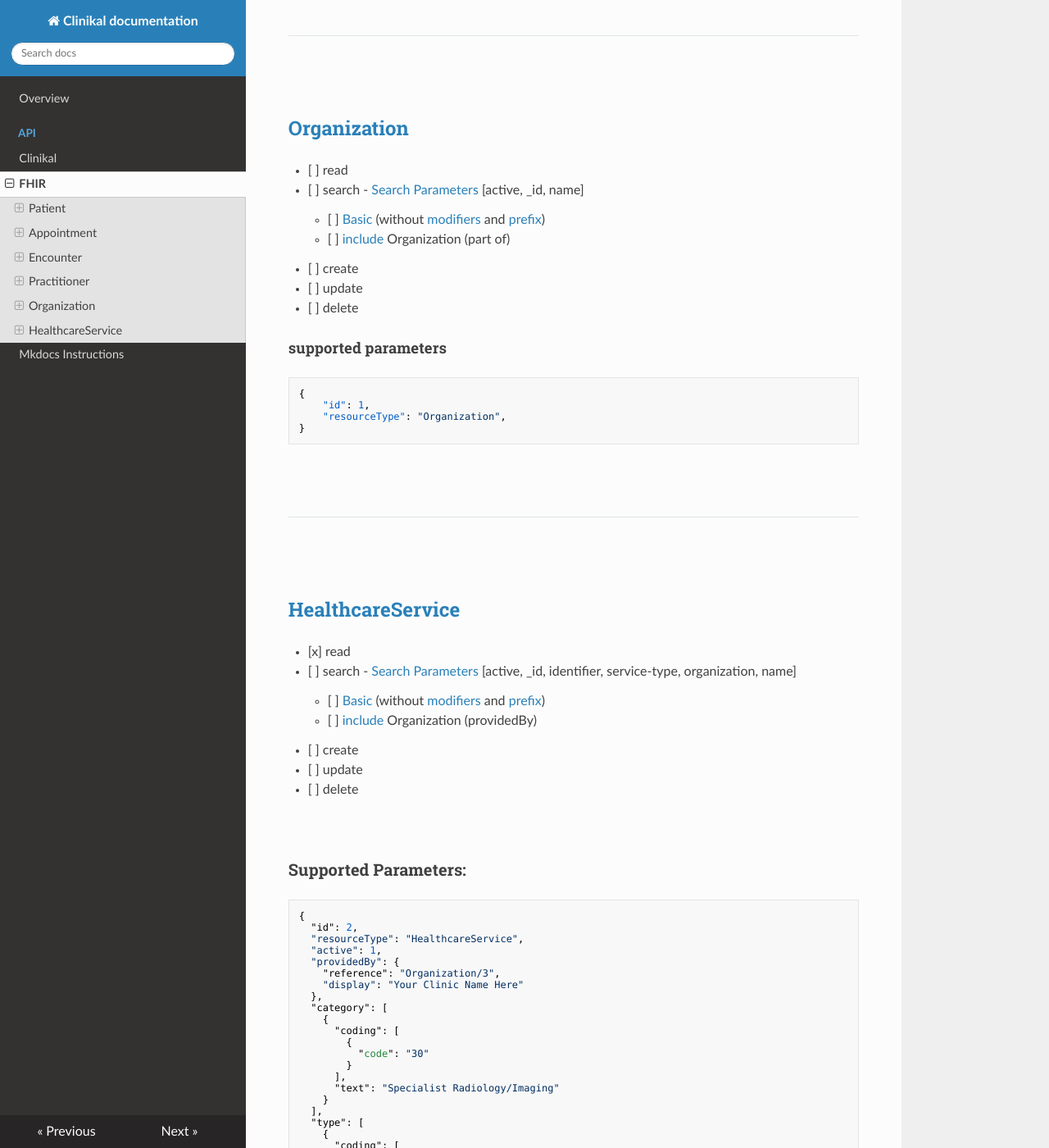
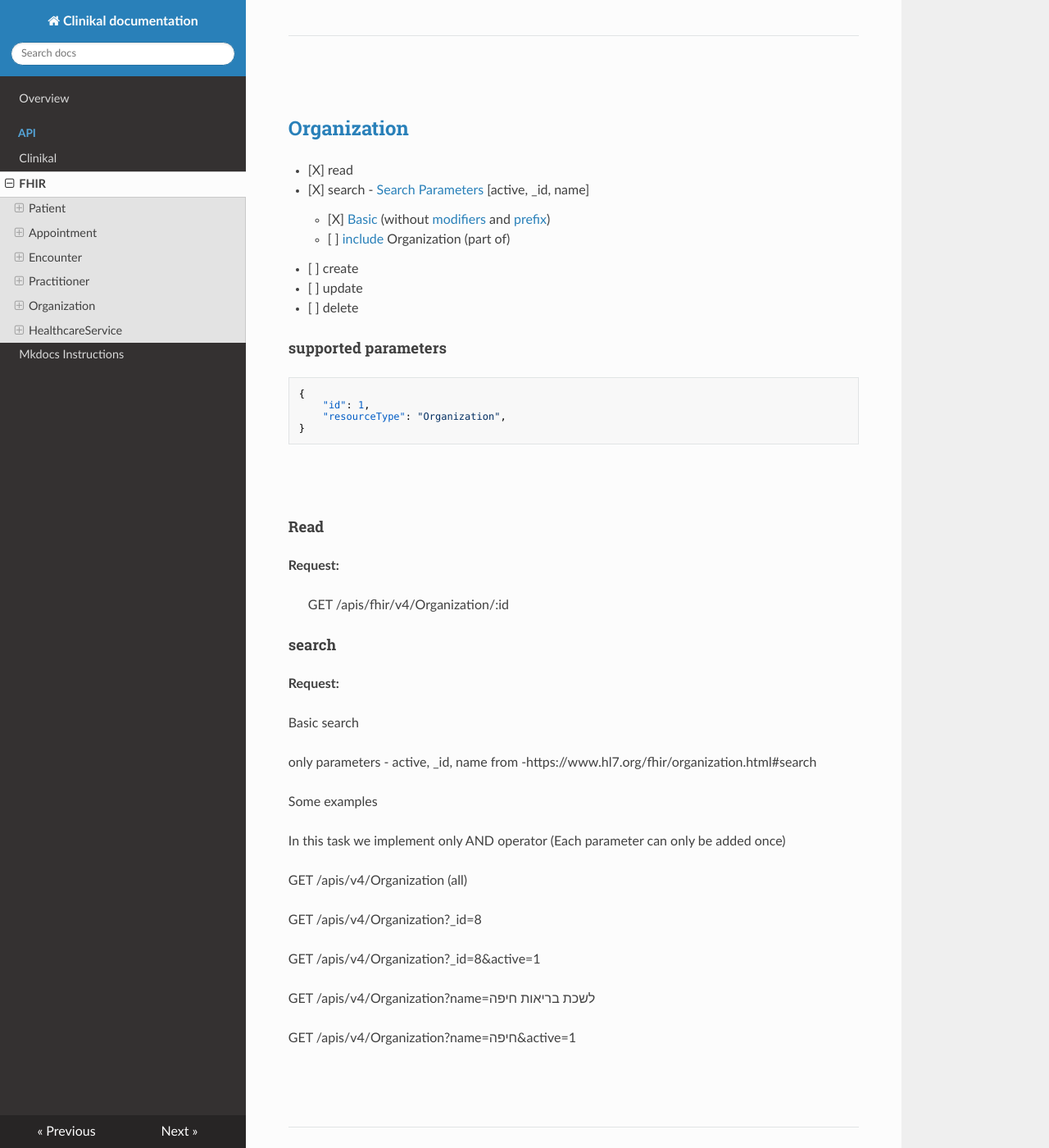
Before and after one commit to MohGovIL/Clinical-Documentation, an MkDocs documentation site: the page built from docs/api/fhir.md, in a window 1280 px wide and 1400 px high, scrolled down 5801 px. Shown: the whole window at 82% size. Built offline with MkDocs 1.6.1, drawn with Linux system fonts in a browser that asks for light colours; nearby versions of some CDN libraries.

Commit message:
ADD ORGANIZATION ACTIVITY

`````diff
--- a/docs/api/fhir.md
+++ b/docs/api/fhir.md
@@ -290,9 +290,9 @@ Example - change status
 
 ##[Organization](https://www.hl7.org/fhir/organization.html)
 
-- [ ] read
-- [ ] search - [Search Parameters](https://www.hl7.org/fhir/organization.html#search)  [active, _id, name]
-    - [ ] [Basic](https://www.hl7.org/fhir/search.html#string) (without [modifiers](https://www.hl7.org/fhir/search.html#modifiers) and [prefix](https://www.hl7.org/fhir/search.html#prefix))
+- [X] read
+- [X] search - [Search Parameters](https://www.hl7.org/fhir/organization.html#search)  [active, _id, name]
+    - [X] [Basic](https://www.hl7.org/fhir/search.html#string) (without [modifiers](https://www.hl7.org/fhir/search.html#modifiers) and [prefix](https://www.hl7.org/fhir/search.html#prefix))
     - [ ] [include](https://www.hl7.org/fhir/search.html#include) Organization (part of)
 - [ ] create
 - [ ] update
@@ -305,6 +305,37 @@ Example - change status
     "resourceType": "Organization",
 }
 ````
+
+<br><br>
+
+####Read
+
+**Request:**
+
+> GET /apis/fhir/v4/Organization/:id
+
+
+####search
+
+**Request:**
+
+Basic search
+
+only parameters - active, _id, name from -https://www.hl7.org/fhir/organization.html#search
+
+Some examples
+
+In this task we implement only AND operator (Each parameter can only be added once)
+
+GET /apis/v4/Organization (all)
+
+GET /apis/v4/Organization?_id=8
+
+GET /apis/v4/Organization?_id=8&active=1
+
+GET /apis/v4/Organization?name=לשכת בריאות חיפה
+
+GET /apis/v4/Organization?name=חיפה&active=1
 
 <br><br>
 
`````
